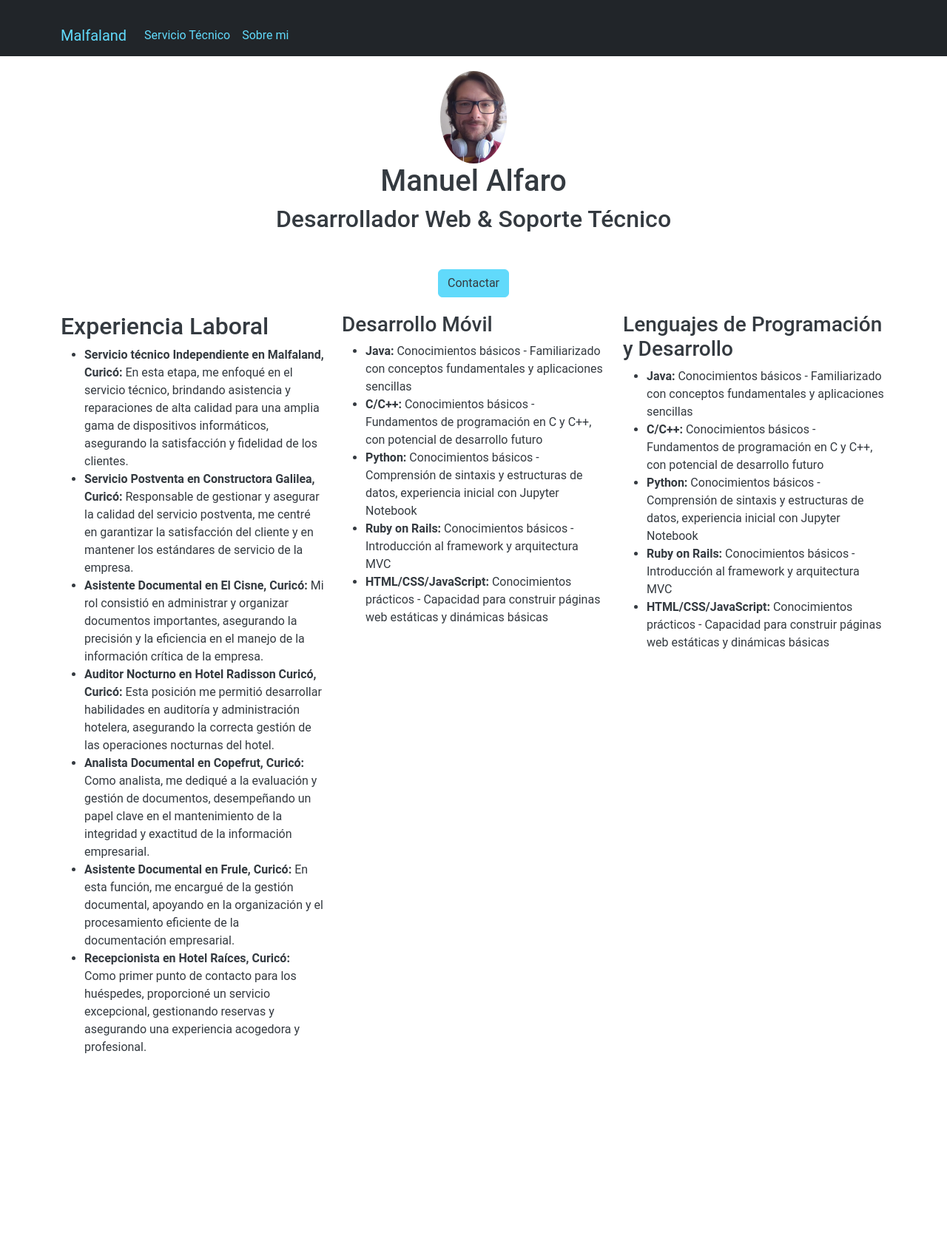
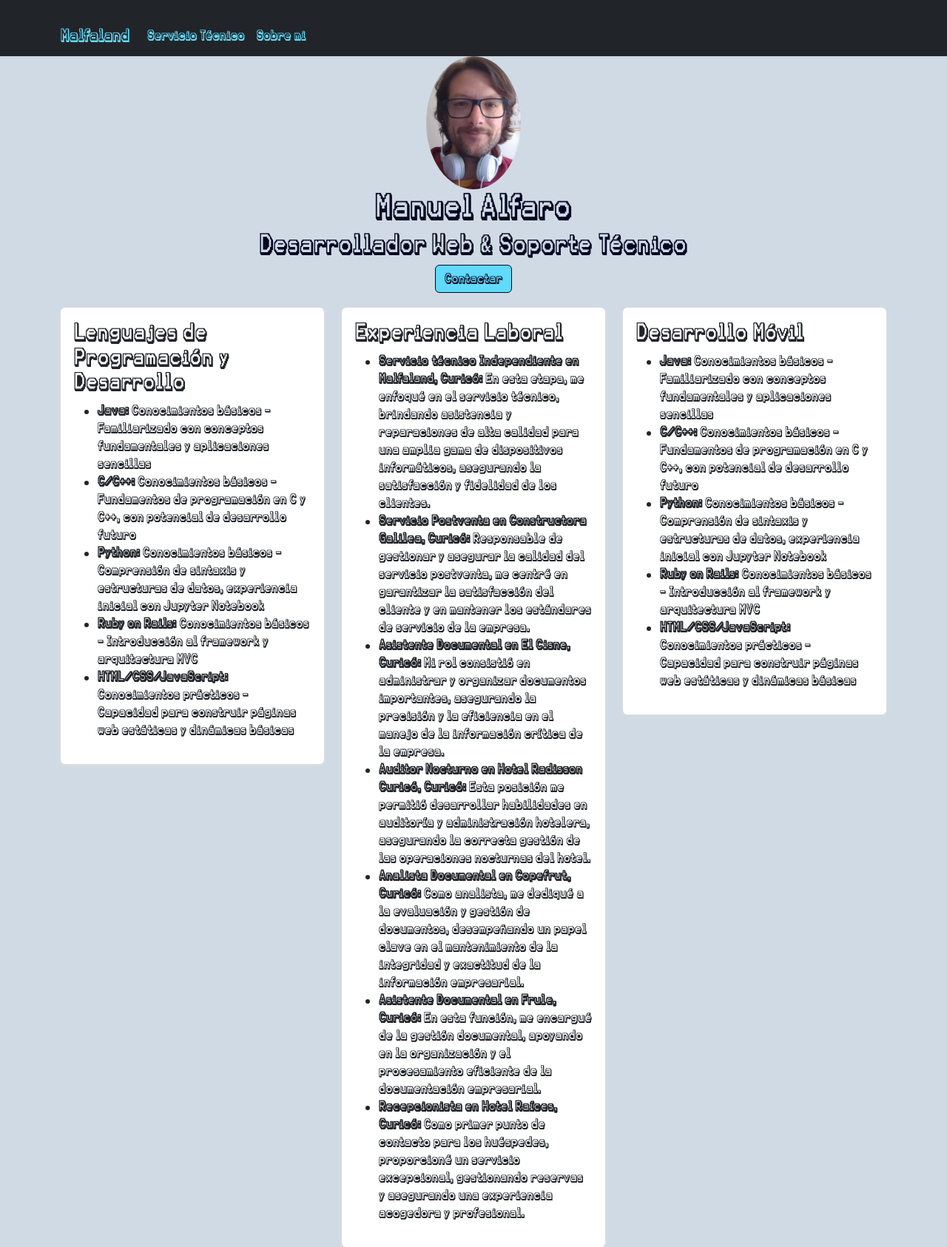
Before and after one commit to Malfaroarevalo/Malfaland, a PHP site: page /about.html in a window 1280 px wide. Shown: the whole page at 74% size. Before the commit the page ends 1424 px from the top, so only its background shows below. Run offline with PHP 8.4, Linux system fonts and the light colour scheme; some web fonts are replaced.

Commit message:
diseño massive update

```diff
--- a/about.html
+++ b/about.html
@@ -9,7 +9,6 @@
     <link rel="stylesheet" type="text/css" href="styles.css">
 </head>
 <body>
-
     <!-- Navbar -->
     <nav class="navbar navbar-expand-lg navbar-dark bg-dark">
         <div class="container">
@@ -27,20 +26,19 @@
         </div>
     </nav>
 <section id="about">
-        <div class="container">
+    <div class="card-body">
         <div class="text-center">
             <img src="img/profile.png" class="rounded-circle">
             <h1>Manuel Alfaro</h1>
             <h2>Desarrollador Web & Soporte Técnico</h2>
+            <button class="btn btn-primary" type="submit" onclick="contactar()">Contactar</button>
         </div>
-
-            <div class="container text-center">
-                <div class="text-center mt-5">
-                    <button class="btn btn-primary" type="submit" onclick="toggleForm()">Contactar</button>
-
     </div>
-
-                <div id="contactForm" style="display: none;">
+    <!-- Modal Form -->
+    <div class="modal" id="contratacionModal" style="display: none;">
+        <div class="modal-body">
+            <div class="card mb-3">
+                <h2 class="text-center mb-5">Contratar Servicios</h2>
                 <form id="contratacionForm" action="https://formspree.io/f/xkndwnbw" method="POST">
                     <div class="form-group">
                         <label for="name">Nombre</label>
@@ -63,12 +61,27 @@
                 </form>
             </div>
         </div>
-
-    </section>
+    </div>
     <div class="container">
         <div class="row">
             <div class="col-md-4">
-                <h2>Experiencia Laboral</h2>
+                <div class="card">
+                    <div class="card-body">
+                        <h3 class="card-title">Lenguajes de Programación y Desarrollo</h3>
+                        <ul>
+                            <li><strong>Java:</strong> Conocimientos básicos - Familiarizado con conceptos fundamentales y aplicaciones sencillas</li>
+                            <li><strong>C/C++:</strong> Conocimientos básicos - Fundamentos de programación en C y C++, con potencial de desarrollo futuro</li>
+                            <li><strong>Python:</strong> Conocimientos básicos - Comprensión de sintaxis y estructuras de datos, experiencia inicial con Jupyter Notebook</li>
+                            <li><strong>Ruby on Rails:</strong> Conocimientos básicos - Introducción al framework y arquitectura MVC</li>
+                            <li><strong>HTML/CSS/JavaScript:</strong> Conocimientos prácticos - Capacidad para construir páginas web estáticas y dinámicas básicas</li>
+                        </ul>
+                    </div>
+                </div>
+            </div>
+            <div class="col-md-4 order-md-1">
+                <div class="card">
+                    <div class="card-body">
+                        <h3 class="card-title">Experiencia Laboral</h2>
                         <ul>
                         <li><strong>Servicio técnico Independiente en Malfaland, Curicó:</strong> En esta etapa, me enfoqué en el servicio técnico, brindando
                         asistencia y reparaciones de alta calidad para una amplia gama de dispositivos informáticos, asegurando la satisfacción y fidelidad de los clientes.</li>
@@ -86,18 +99,12 @@
                         servicio excepcional, gestionando reservas y asegurando una experiencia acogedora y profesional.</li>
                         </ul>
                     </div>
+                </div>
+            </div>
             <div class="col-md-4 order-md-2">
-                <h3>Lenguajes de Programación y Desarrollo</h3>
-                <ul>
-                    <li><strong>Java:</strong> Conocimientos básicos - Familiarizado con conceptos fundamentales y aplicaciones sencillas</li>
-                    <li><strong>C/C++:</strong> Conocimientos básicos - Fundamentos de programación en C y C++, con potencial de desarrollo futuro</li>
-                    <li><strong>Python:</strong> Conocimientos básicos - Comprensión de sintaxis y estructuras de datos, experiencia inicial con Jupyter Notebook</li>
-                    <li><strong>Ruby on Rails:</strong> Conocimientos básicos - Introducción al framework y arquitectura MVC</li>
-                    <li><strong>HTML/CSS/JavaScript:</strong> Conocimientos prácticos - Capacidad para construir páginas web estáticas y dinámicas básicas</li>
-                </ul>
-            </div>
-            <div class="col-md-4 order-md-1">
-                <h3>Desarrollo Móvil</h3>
+                <div class="card">
+                    <div class="card-body">
+                        <h3 class="card-title">Desarrollo Móvil</h3>
                         <ul>
                         <li><strong>Java:</strong> Conocimientos básicos - Familiarizado con conceptos fundamentales y aplicaciones sencillas</li>
                         <li><strong>C/C++:</strong> Conocimientos básicos - Fundamentos de programación en C y C++, con potencial de desarrollo futuro</li>
@@ -108,15 +115,41 @@
                     </div>
                 </div>
             </div>
-
+        </div>
+    </div>
+</section>
 <!-- Agrega el script de Bootstrap al final del body -->
-    <script src="https://cdn.jsdelivr.net/npm/bootstrap@5.3.0/dist/js/bootstrap.bundle.min.js"></script>
-    <!-- Agrega tu script para mostrar/ocultar el formulario -->
+<!-- Inicio Scripts -->
+<script>
+document.addEventListener('DOMContentLoaded', function () {
+var contratarButtons = document.querySelectorAll('.btn.btn-primary');
+contratarButtons.forEach(function(button) {
+button.addEventListener('click', openModal);
+});
+var closeModalButton = document.getElementById('closeModalButton');
+if (closeModalButton) {
+closeModalButton.addEventListener('click', closeModal);
+}
+});
+function openModal() {
+console.log('Abriendo modal');
+document.getElementById('contratacionModal').style.display = 'block';
+}
+function closeModal() {
+console.log('Cerrando modal');
+document.getElementById('contratacionModal').style.display = 'none';
+}
+function sendForm() {
+alert("¡Gracias por tu interés en nuestros servicios!");
+closeModal();
+}
+</script>
 <script>
 function toggleForm() {
 var form = document.getElementById('contactForm');
 form.style.display = (form.style.display === 'none' || form.style.display === '') ? 'block' : 'none';
 }
 </script>
+<script src="https://cdn.jsdelivr.net/npm/bootstrap@5.3.0/dist/js/bootstrap.bundle.min.js"></script>
 </body>
 </html>
--- a/styles.css
+++ b/styles.css
@@ -1,12 +1,31 @@
 /* Variables para los colores */
 :root {
   --primary-color: #61dafb;
-  --dark-color: #343a40;
-  --light-color: #f8f9fa;
+  --dark-color: #010722;
+  --light-color: #d0dae4;
   --white-color: #fff;
 }
 
-.text-containers {
+/* Estilos generales y fuentes */
+body, h1, h2, h3, h4, h5, .btn {
+  font-family: 'Retro', 'Roboto', sans-serif;
+}
+
+body {
+  background-color: var(--light-color);
+  color: var(--white-color);
+}
+
+h1, h2, h3, h4, h5, p, label {
+  color: var(--dark-color);
+}
+
+p {
+  text-align: left;
+}
+
+/* Layout y contenedores */
+.text-containers, .contact-form {
   display: flex;
 }
 
@@ -15,50 +34,41 @@
   padding: 20px;
 }
 
-/* Estilos generales */
-body {
-  font-family: 'Roboto', sans-serif;
-  background-color: var(--white-color);
-  color: var(--dark-color);
-}
-
-h1, h2, h3, h4 {
-  color: var(--dark-color);
-}
-
-p {
-  text-align: left;
-}
-
 .container {
   margin-top: 20px;
 }
 
-.col-md-6 img {
-  width: 100%;
+/* Estilos para imágenes y carrusel */
+img, .carousel-inner img {
   max-width: 100%;
   height: auto;
-  display: block;
 }
 
+.image-container, .carousel {
+  max-width: 600px;
+  margin: 0 auto;
+}
 
+.carousel-inner {
+  height: 300px;
+  overflow: hidden;
+}
 
-/* Navbar */
+/* Navbar y elementos interactivos */
 .navbar {
   background-color: var(--dark-color);
 }
 
 .navbar-dark .navbar-brand,
-.navbar-dark .navbar-nav .nav-link {
+.navbar-dark .navbar-nav .nav-link,
+.navbar-dark .navbar-toggler-icon,
+.navbar-dark .navbar-toggler {
   color: var(--primary-color);
+  border-color: var(--primary-color);
 }
 
-.navbar-dark .navbar-toggler-icon,
-.navbar-dark .navbar-toggler {
-    border-color: var(--primary-color);
-}
-/* ModalForm */
-#contratacionModal {
+/* Estilos para ModalForm */
+#contratacionModal, #contratacionModal .modal-content {
   position: fixed;
   top: 50%;
   left: 50%;
@@ -68,169 +78,50 @@ width: 70%;
   max-width: 500px;
   margin: auto;
   border-radius: 5px;
-display: flex;
-align-items: center;
-justify-content: center;
-}
-
-#contratacionModal .modal-content {
   padding: 20px;
 }
 
-@media (max-width: 768px) {
-#contratacionModal {
-    width: 80%;
-}
-}
-/* Estilos para imágenes */
-img {
-  max-width: 100%;
-  height: auto;
-}
-
-.image-container {
-  max-width: 600px;
-  margin: 0 auto;
-}
-
-.image-container img {
-  width: 100%;
-  display: block;
-}
-
-/* Estilos del carrusel */
-.carousel {
-  width: 100%;
-  height: auto;
-  max-width: 800px;
-  margin: 0 auto;
-}
-
-.carousel-inner {
-  height: 300px;
-  overflow: hidden;
-}
-
-.carousel-inner img {
-  width: 100%;
-  height: 100%;
-  object-fit: cover;
-}
-
-/* Servicios */
+/* Estilos para servicios y tarjetas */
 .card {
-  border: 2px solid transparent; /* Añade un borde transparente inicial */
-  transition: border-color 0.3s ease-in-out; /* Agrega una transición suave al cambio de color del borde */
+  border: 2px solid transparent;
+  transition: border-color 0.3s ease-in-out;
   box-shadow: 0 2px 6px #ddd;
 }
 
 .card:hover {
-    border-color: #61dafb; /* Color que resalta cuando pasas el mouse sobre la tarjeta */
+  border-color: #61dafb;
 }
 
-/* Sobre el Técnico */
-#about img {
-  width: 8%;
-  height: 8%;
+/* Estilos específicos de secciones */
+#about img, .footer {
+  width: 10%;
+  height: 10%;
+  background-color: var(--dark-color);
+  color: var(--primary-color);
+  text-align: center;
 }
 
-/* Sección Desarrollo Web */
-#webdev {
-  padding: 80px 0;
-}
-
-#webdev h1 {
-  margin-bottom: 20px;
-}
-
-#webdev p {
-  color: #868e96;
-  width: 70%;
-  margin: 0 auto 20px;
-}
-
-#webdev i {
-  color: var(--primary-color);
-  padding: 10px;
-  border-radius: 50%;
-  border: 2px solid var(--primary-color);
-}
-
-#webdev h3 {
-margin: 20px 0;
-}
-
-/* Estilos reutilizables */
+/* Estilos reutilizables y formulario de contacto */
 .text-dark {
   color: var(--dark-color);
 }
 
-.btn-primary {
+.btn-primary, .contact-form input[type="submit"] {
   background-color: var(--primary-color);
   color: var(--dark-color);
-  border: 1px solid var(--primary-color);
+  border: 1px solid var(--dark-color);
 }
 
-/* Contact form */
-.contact-form {
-display: flex;
-flex-direction: column;
-align-items: center;
-margin-top: 20px;
-}
-
-.contact-form label {
+.contact-form label, #contactForm label {
   margin-bottom: 10px;
 }
 
-.contact-form input,
-.contact-form textarea {
+.contact-form input, .contact-form textarea, #contactForm input, #contactForm textarea {
   padding: 10px;
   border: 1px solid #ddd;
   border-radius: 5px;
   box-shadow: 0 2px 4px rgba(0, 0, 0, 0.1);
   margin-bottom: 10px;
-}
-
-.contact-form input[type="submit"] {
-background-color: var(--primary-color);
-color: var(--dark-color);
-padding: 10px 20px;
-border: none;
-border-radius: 5px;
-cursor: pointer;
-}
-
-.contact-form input[type="submit"]:hover {
-background-color: #444;
-}
-
-#contactForm {
-background-color: #f8f8f8;
-padding: 20px;
-border-radius: 8px;
-margin-top: 10px;
-}
-
-#contactForm label {
-display: block;
-margin-bottom: 5px;
-}
-
-#contactForm input,
-#contactForm textarea {
-width: 100%;
-padding: 8px;
-box-sizing: border-box;
-}
-
-/* Footer */
-.footer {
-  width: 100%;
-  padding: 1rem 0;
-  background-color: var(--dark-color);
-  color: var(--primary-color);
-  text-align: center;
 }
 
 /* Media Queries */
@@ -241,35 +132,21 @@ box-sizing: border-box;
   }
 }
 
-/* Custom styles for modern web design trends */
-/* Y2K Aesthetic: Retro typeface and pixelation */
 @font-face {
   font-family: 'Retro';
-  src: url('path-to-your-retro-font.woff2') format('woff2'); /* Add the correct path to your retro font file */
+  src: url('fonts/karma_Future.woff2') format('woff2');
 }
 
-/* Custom Cursors */
 body, a, button {
-  cursor: url('path-to-your-custom-cursor.png'), auto; /* Add the correct path to your custom cursor image file */
+  cursor: url('img/icons8-cursor-35.png'), auto;
 }
 
-/* Custom Typefaces for headers and buttons */
-h1, h2, h3, h4, .btn {
-  font-family: 'Retro', 'Roboto', sans-serif;
-}
-
-/* Dimensional Illustrations */
-.icon-with-depth {
+.icon-with-depth, .btn:hover, .icon-with-depth:hover {
   box-shadow: 0 4px 8px rgba(0, 0, 0, 0.1);
-}
-
-/* Just for Fun Interactions: Hover effects */
-.btn:hover, .icon-with-depth:hover {
   transform: scale(1.05);
   transition: transform 0.3s ease;
 }
 
-/* Loading Animations */
 .loading-animation {
   display: inline-block;
   width: 80px;
@@ -286,12 +163,10 @@ h1, h2, h3, h4, .btn {
 
 /* Responsive Design */
 @media (max-width: 768px) {
-  /* Adjust modal width for smaller devices */
   #contratacionModal {
     width: 90%;
   }
 
-  /* Ensure the form takes full width of the modal on smaller screens */
   #contratacionForm {
     max-width: 100%;
     padding: 15px;
```
Also changed, not shown: fonts/Karma Future.otf (deleted), fonts/karma_Future.woff2 (added), img/icons8-cursor-100.png (added), img/icons8-cursor-35.png (added). Lines whose indentation alone changed are shown as unchanged.
